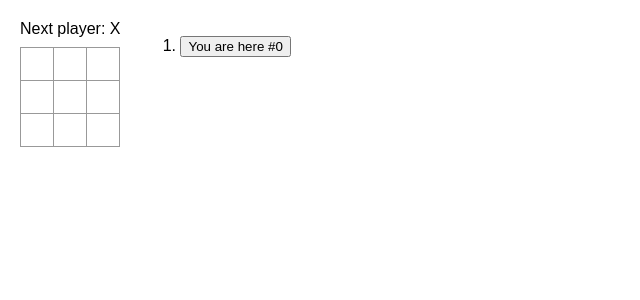
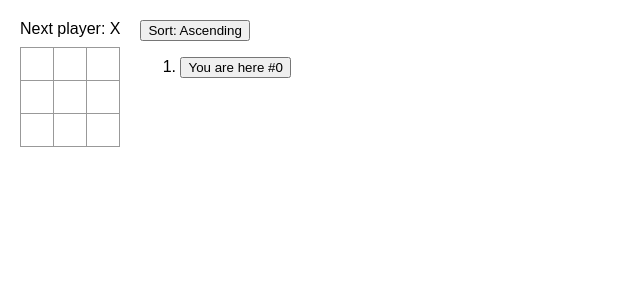
Before and after one commit to whatasame-labs/learning-react, a React (Create React App) app in the folder react-dev-tic-tac-toe/: page / in a window 1280 px wide. Shown: the top 300 px of the page, without its empty margins (0-640 px from the left). Built offline with nearby package versions, Linux system fonts and the light colour scheme.

Commit message:
Add a toggle sort button

```diff
--- a/react-dev-tic-tac-toe/src/App.js
+++ b/react-dev-tic-tac-toe/src/App.js
@@ -4,6 +4,7 @@ import { Board } from "./components/Board";
 export default function App() {
   const [history, setHistory] = useState([Array(9).fill(null)]);
   const [currentMoveIndex, setCurrentMoveIndex] = useState(0);
+  const [isAscending, setIsAscending] = useState(true);
 
   const xIsNext = currentMoveIndex % 2 === 0;
   const currentSquares = history[currentMoveIndex];
@@ -19,6 +20,10 @@ export default function App() {
       </li>
     );
   });
+
+  const displayedButtons = isAscending
+    ? historyButtons
+    : [...historyButtons].slice().reverse();
 
   function handlePlay(nextSquares) {
     const nextHistory = [
@@ -36,7 +41,10 @@ export default function App() {
         <Board xIsNext={xIsNext} squares={currentSquares} onPlay={handlePlay} />
       </div>
       <div className="game-info">
-        <ol>{historyButtons}</ol>
+        <button onClick={() => setIsAscending((prev) => !prev)}>
+          Sort: {isAscending ? "Ascending" : "Descending"}
+        </button>
+        <ol reversed={!isAscending}>{displayedButtons}</ol>
       </div>
     </div>
   );
--- a/react-dev-tic-tac-toe/src/components/Board.js
+++ b/react-dev-tic-tac-toe/src/components/Board.js
@@ -17,7 +17,7 @@ export function Board({ xIsNext, squares, onPlay }) {
   }
 
   const renderSquare = (i) => (
-    <Square value={squares[i]} onSquareClick={() => handleClick(i)} />
+    <Square key={i} value={squares[i]} onSquareClick={() => handleClick(i)} />
   );
 
   return (
```
